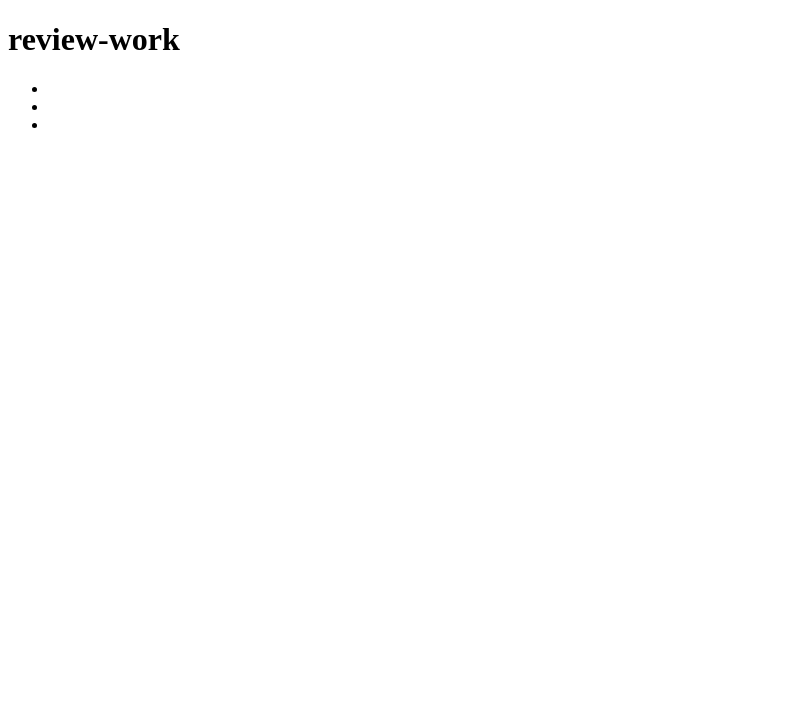
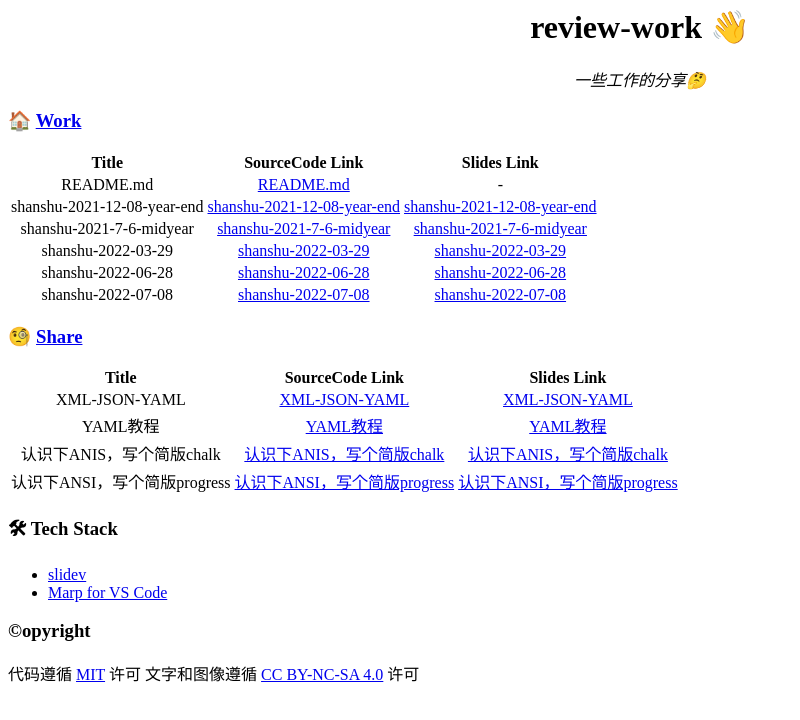
Before and after one commit to condorheroblog/review-work, a plain HTML site: page index.html in a window 1280 px wide. Shown: the whole page, without its empty margins (0-800 px from the left). Drawn offline with Linux system fonts and the light colour scheme.

Commit message:
Deploying to gh-pages from @ condorheroblog/review-work@3d537b005ff5a9336da5bed3737909bc6c206a52 🚀

```diff
--- a/index.html
+++ b/index.html
@@ -1,17 +1,83 @@
-<!DOCTYPE html>
-<html lang="en">
-<head>
-	<meta charset="UTF-8">
-	<meta name="viewport" content="width=device-width, initial-scale=1.0">
-	<title>review-work</title>
-	<meta name="description" content="一些工作的分享🤔">
-</head>
-<body>
-	<h1>review-work</h1>
-	<ul>
-		<li><a href="./shanshu-2022-03-29/"></a></li>
-		<li><a href="./shanshu-2022-06-28/"></a></li>
-		<li><a href="./shanshu-2022-07-08/"></a></li>
-	</ul>
-</body>
-</html>
+<h1 align="center">review-work 👋</h1>
+<p align="center">
+    <em>一些工作的分享🤔</em>
+</p>
+
+<h3>🏠 <a href="https://github.com/condorheroblog/review-work">Work</a></h3>
+<table>
+<thead>
+<tr>
+<th align="center">Title</th>
+<th align="center">SourceCode Link</th>
+<th align="center">Slides Link</th>
+</tr>
+</thead>
+<tbody><tr>
+<td align="center">README.md</td>
+<td align="center"><a href="https://github.com/condorheroblog/review-work/tree/main/packages/company/README.md">README.md</a></td>
+<td align="center">-</td>
+</tr>
+<tr>
+<td align="center">shanshu-2021-12-08-year-end</td>
+<td align="center"><a href="./packages/company/shanshu-2021-12-08-year-end/PPT.md">shanshu-2021-12-08-year-end</a></td>
+<td align="center"><a href="https://condorheroblog.github.io/review-work/shanshu-2021-12-08-year-end">shanshu-2021-12-08-year-end</a></td>
+</tr>
+<tr>
+<td align="center">shanshu-2021-7-6-midyear</td>
+<td align="center"><a href="./packages/company/shanshu-2021-7-6-midyear/slides.md">shanshu-2021-7-6-midyear</a></td>
+<td align="center"><a href="https://condorheroblog.github.io/review-work/shanshu-2021-7-6-midyear">shanshu-2021-7-6-midyear</a></td>
+</tr>
+<tr>
+<td align="center">shanshu-2022-03-29</td>
+<td align="center"><a href="./packages/company/shanshu-2022-03-29/slides.md">shanshu-2022-03-29</a></td>
+<td align="center"><a href="https://condorheroblog.github.io/review-work/shanshu-2022-03-29">shanshu-2022-03-29</a></td>
+</tr>
+<tr>
+<td align="center">shanshu-2022-06-28</td>
+<td align="center"><a href="./packages/company/shanshu-2022-06-28/slides.md">shanshu-2022-06-28</a></td>
+<td align="center"><a href="https://condorheroblog.github.io/review-work/shanshu-2022-06-28">shanshu-2022-06-28</a></td>
+</tr>
+<tr>
+<td align="center">shanshu-2022-07-08</td>
+<td align="center"><a href="./packages/company/shanshu-2022-07-08/slides.md">shanshu-2022-07-08</a></td>
+<td align="center"><a href="https://condorheroblog.github.io/review-work/shanshu-2022-07-08">shanshu-2022-07-08</a></td>
+</tr>
+</tbody></table>
+<h3>🧐 <a href="https://github.com/condorheroblog/review-work/tree/main/packages/share">Share</a></h3>
+<table>
+<thead>
+<tr>
+<th align="center">Title</th>
+<th align="center">SourceCode Link</th>
+<th align="center">Slides Link</th>
+</tr>
+</thead>
+<tbody><tr>
+<td align="center">XML-JSON-YAML</td>
+<td align="center"><a href="https://github.com/condorheroblog/review-work/tree/main/packages/share/XML-JSON-YAML.md">XML-JSON-YAML</a></td>
+<td align="center"><a href="https://condorheroblog.github.io/review-work/XML-JSON-YAML">XML-JSON-YAML</a></td>
+</tr>
+<tr>
+<td align="center">YAML教程</td>
+<td align="center"><a href="https://github.com/condorheroblog/review-work/tree/main/packages/share/YAML%E6%95%99%E7%A8%8B.md">YAML教程</a></td>
+<td align="center"><a href="https://condorheroblog.github.io/review-work/YAML%E6%95%99%E7%A8%8B">YAML教程</a></td>
+</tr>
+<tr>
+<td align="center">认识下ANIS，写个简版chalk</td>
+<td align="center"><a href="https://github.com/condorheroblog/review-work/tree/main/packages/share/%E8%AE%A4%E8%AF%86%E4%B8%8BANIS%EF%BC%8C%E5%86%99%E4%B8%AA%E7%AE%80%E7%89%88chalk.md">认识下ANIS，写个简版chalk</a></td>
+<td align="center"><a href="https://condorheroblog.github.io/review-work/%E8%AE%A4%E8%AF%86%E4%B8%8BANIS%EF%BC%8C%E5%86%99%E4%B8%AA%E7%AE%80%E7%89%88chalk">认识下ANIS，写个简版chalk</a></td>
+</tr>
+<tr>
+<td align="center">认识下ANSI，写个简版progress</td>
+<td align="center"><a href="https://github.com/condorheroblog/review-work/tree/main/packages/share/%E8%AE%A4%E8%AF%86%E4%B8%8BANSI%EF%BC%8C%E5%86%99%E4%B8%AA%E7%AE%80%E7%89%88progress.md">认识下ANSI，写个简版progress</a></td>
+<td align="center"><a href="https://condorheroblog.github.io/review-work/%E8%AE%A4%E8%AF%86%E4%B8%8BANSI%EF%BC%8C%E5%86%99%E4%B8%AA%E7%AE%80%E7%89%88progress">认识下ANSI，写个简版progress</a></td>
+</tr>
+</tbody></table>
+<h3>🛠 Tech Stack</h3>
+<ul>
+<li><a href="sli.dev">slidev</a></li>
+<li><a href="https://github.com/marp-team/marp-vscode">Marp for VS Code</a></li>
+</ul>
+<h3>©opyright</h3>
+<p>代码遵循 <a href="https://github.com/condorheroblog/review-work/blob/main/LICENSE">MIT</a> 许可
+文字和图像遵循 <a href="https://creativecommons.org/licenses/by-nc-sa/4.0/">CC BY-NC-SA 4.0</a> 许可</p>
```
